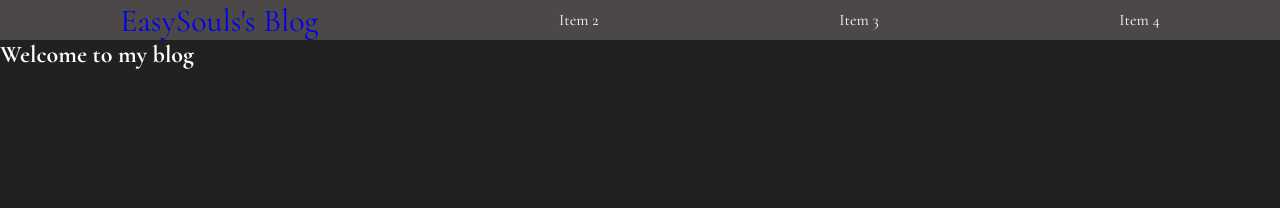
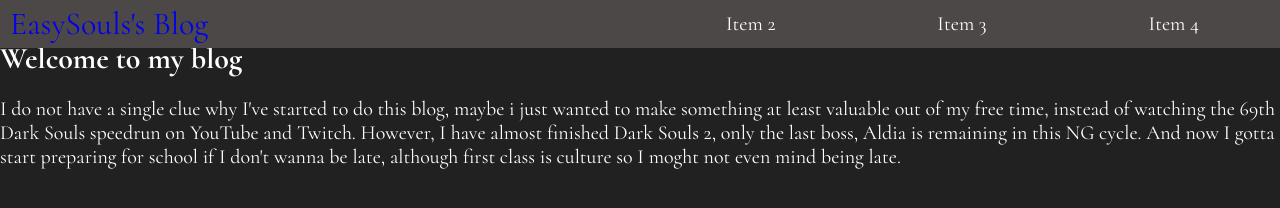
Before and after one commit to EasySouls/Blog, a plain HTML site: page index.html in a window 1280 px wide. Drawn offline with Linux system fonts and the light colour scheme.

Commit message:
morning preps

```diff
--- a/css/styles.css
+++ b/css/styles.css
@@ -3,6 +3,7 @@ body {
   margin: 0;
   padding: 0;
   font-family: "Cormorant";
+  font-size: 20px;
   color: white;
 }
 
@@ -23,7 +24,7 @@ a:visited {
 #header {
   position: fixed;
   display: flex;
-  height: 5vh;
+  height: 3rem;
   width: 100%;
   background-color: rgb(77, 72, 72);
   color: rgb(0, 0, 0);
@@ -31,16 +32,24 @@ a:visited {
 
 .header-title {
   font-size: 2rem;
+  width: 50%;
+  padding-left: 10px;
+  padding-top: 4px;
+}
+
+.header-item-container {
+  display: flex;
+  width: 50%;
 }
 
 .header-item {
+  color: white;
   margin: auto;
-  color: white;
 }
 
 /* Welcome section */
 #welcome {
-  background-color: rgb(34, 33, 33);
+  background-color: rgb(33, 33, 33);
   height: 120vh;
   width: 100vw;
   padding-top: 5vh;
--- a/index.html
+++ b/index.html
@@ -24,18 +24,29 @@
     <!-- Header section -->
     <header>
       <div id="header">
-        <div class="header-title header-item">
+        <div class="header-title">
           <a href="#welcome">EasySouls's Blog</a>
         </div>
-        <div class="header-item">Item 2</div>
-        <div class="header-item">Item 3</div>
-        <div class="header-item">Item 4</div>
+        <div class="header-item-container">
+          <div class="header-item">Item 2</div>
+          <div class="header-item">Item 3</div>
+          <div class="header-item">Item 4</div>
+        </div>
       </div>
     </header>
 
     <section id="welcome">
       <div>
         <h1>Welcome to my blog</h1>
+        <p>
+          I do not have a single clue why I've started to do this blog, maybe i
+          just wanted to make something at least valuable out of my free time,
+          instead of watching the 69th Dark Souls speedrun on YouTube and
+          Twitch. However, I have almost finished Dark Souls 2, only the last
+          boss, Aldia is remaining in this NG cycle. And now I gotta start
+          preparing for school if I don't wanna be late, although first class is
+          culture so I moght not even mind being late.
+        </p>
       </div>
     </section>
   </body>
```
